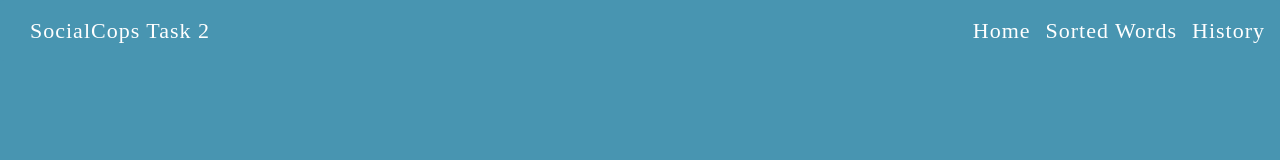
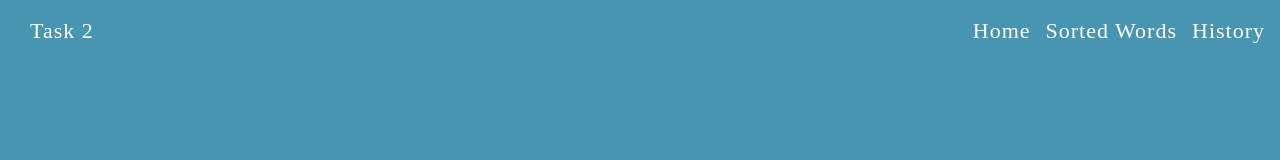
Before and after one commit to prakharvidyarthi/sc-task-2, a plain HTML site: page index.htm in a window 1280 px wide. Shown: the top 160 px of the page. Drawn offline with Linux system fonts and the light colour scheme; a web font is replaced by a local one.

Commit message:
Update index.htm

```diff
--- a/index.htm
+++ b/index.htm
@@ -17,7 +17,7 @@
 	<nav class="navbar navbar-default">
 		<div class="container-fluid">
 		    <div class="navbar-header">
-	  		    <p class="navbar-text"><a href="#/">SocialCops Task 2</a></p>
+	  		    <p class="navbar-text"><a href="#/">Task 2</a></p>
 		    </div>
 		    <div>
 	  		    <p class="navbar-text navbar-right">              </p>
```
